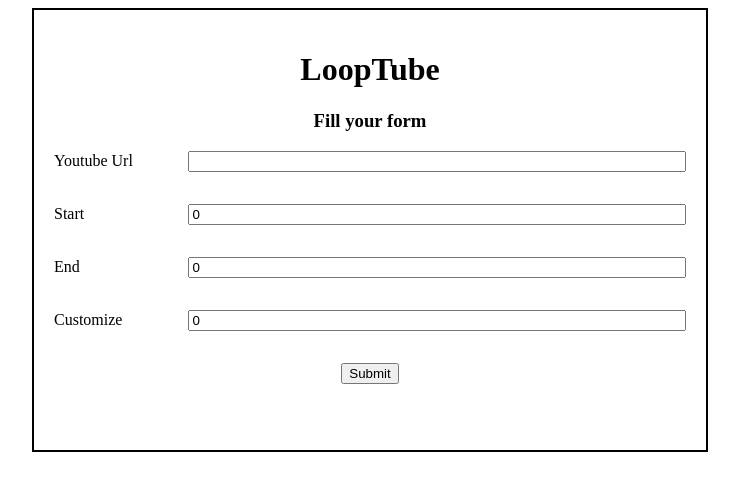
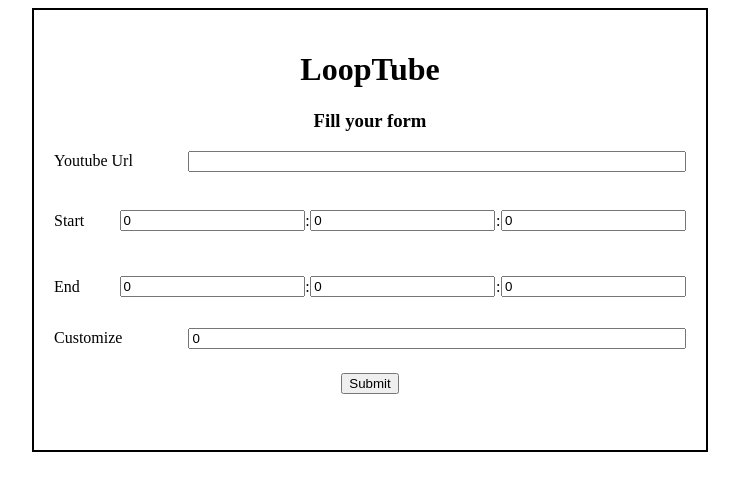
Before and after one commit to LoopTube2004/looptube, a React (Create React App) app in the folder client/: page / in a window 1280 px wide. Shown: the top 490 px of the page, without its empty margins (270-1009 px from the left). Built offline with nearby package versions, Linux system fonts and the light colour scheme; the HTML template or start-up script is replaced by a standard one.

Commit message:
change start and end box

```diff
--- a/client/src/components/VideoForm.js
+++ b/client/src/components/VideoForm.js
@@ -1,48 +1,82 @@
-import styles from './VideoForm.module.css';
-import { useState } from 'react';
+import styles from "./VideoForm.module.css";
+import { useState } from "react";
 
 const VideoForm = () => {
-    const [url, setUrl] = useState('');
-    const [start, setStart] = useState(0);
-    const [end, setEnd] = useState(0);
+  const [url, setUrl] = useState("");
+  const [startHour, setStartHour] = useState(0);
+  const [startMinute, setStartMinute] = useState(0);
+  const [startSecond, setStartSecond] = useState(0);
+  const [endHour, setEndHour] = useState(0);
+  const [endMinute, setEndMinute] = useState(0);
+  const [endSecond, setEndSecond] = useState(0);
   const [customize, setCustomize] = useState(0);
   const [error, setError] = useState(null);
 
   return (
-        <form className={styles['video-form']}>
+    <form className={styles["video-form"]}>
       <h1>LoopTube</h1>
       <h3>Fill your form</h3>
 
-            <div className={styles['input-group']}>  {/* We need to group <label> and <input> in same line  */}
+      <div className={styles["input-group"]}>
+        {" "}
+        {/* We need to group <label> and <input> in same line  */}
         <label>Youtube Url</label>
         <input
           type="text"
           onChange={(e) => setUrl(e.target.value)}
-                    value={url}/>
+          value={url}
+        />
       </div>
-            <div className={styles['input-group']}>
+      <div className={styles["time-input-group"]}>
         <label>Start</label>
         <input
           type="number"
-                    onChange={(e) => setStart(e.target.value)}
-                    value={start}/>
+          onChange={(e) => setStartHour(e.target.value)}
+          value={startHour}
+        />
+        <p>:</p>
+        <input
+          type="number"
+          onChange={(e) => setStartMinute(e.target.value)}
+          value={startMinute}
+        />
+        <p>:</p>
+        <input
+          type="number"
+          onChange={(e) => setStartSecond(e.target.value)}
+          value={startSecond}
+        />
       </div>
-            <div className={styles['input-group']}>
+      <div className={styles["time-input-group"]}>
         <label>End</label>
         <input
           type="number"
-                    onChange={(e) => setEnd(e.target.value)}
-                    value={end}/>
+          onChange={(e) => setEndHour(e.target.value)}
+          value={endHour}
+        />
+        <p>:</p>
+        <input
+          type="number"
+          onChange={(e) => setEndMinute(e.target.value)}
+          value={endMinute}
+        />
+        <p>:</p>
+        <input
+          type="number"
+          onChange={(e) => setEndSecond(e.target.value)}
+          value={endSecond}
+        />
       </div>
-            <div className={styles['input-group']}>
+      <div className={styles["input-group"]}>
         <label>Customize</label>
         <input
           type="number"
           onChange={(e) => setCustomize(e.target.value)}
-                    value={customize}/>
+          value={customize}
+        />
       </div>
 
-            <div className={styles['button-container']}>
+      <div className={styles["button-container"]}>
         <button type="submit">Submit</button>
       </div>
     </form>
--- a/client/src/components/VideoForm.module.css
+++ b/client/src/components/VideoForm.module.css
@@ -17,7 +17,7 @@
     justify-content: flex-start; /* Align children to the start */
     align-items: center; /* Align items vertically */
     width: 100%; /* Full width to match the form's width */
-    margin-bottom: 2rem;
+    margin-bottom: 1.5rem;
 }
 
 .input-group label {
@@ -31,6 +31,29 @@
     /* Optional: Define a max-width if you want to limit input width */
 }
 
+.time-input-group {
+    display: flex; /* Use Flexbox for layout */
+    justify-content: flex-start; /* Align children to the start */
+    align-items: center; /* Align items vertically */
+    width: 100%; /* Full width to match the form's width */
+    margin-bottom: 1rem;
+}
+
+.time-input-group label {
+    flex-basis: 20%; /* Allocate specific width to the label */
+    text-align: left; /* Right-align text to closely align with the input */
+    margin-right: 0.5rem; /* Space between label and input */
+}
+
+.time-input-group p{
+    width: 2%;
+    text-align: center;
+}
+
+.time-input-group input {
+    flex-grow: 0.32; /* Input takes remaining space */
+    /* Optional: Define a max-width if you want to limit input width */
+}
 
 .button-container {
     display: flex;
```
Lines whose indentation alone changed are shown as unchanged.
